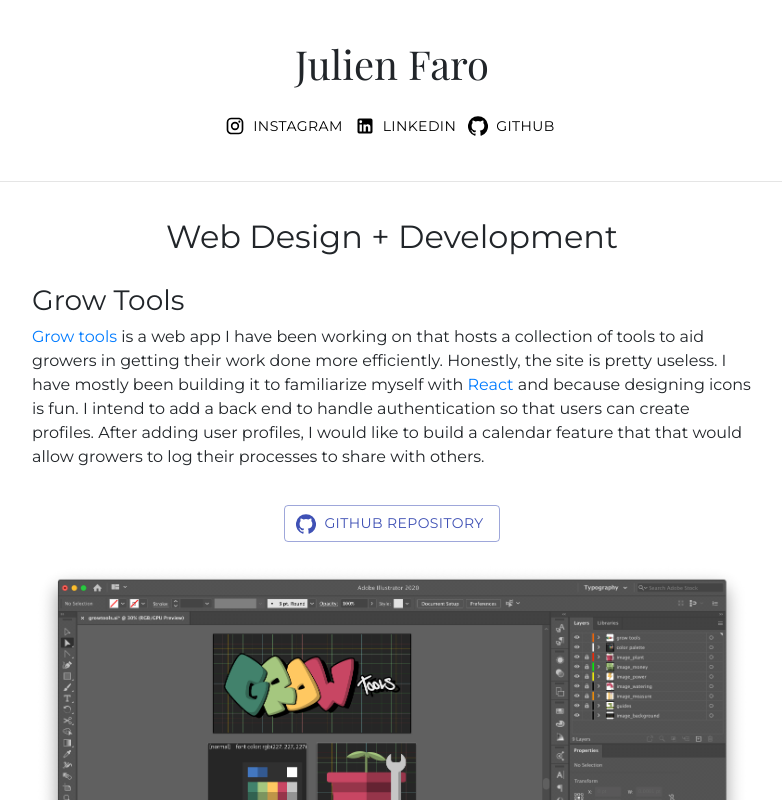
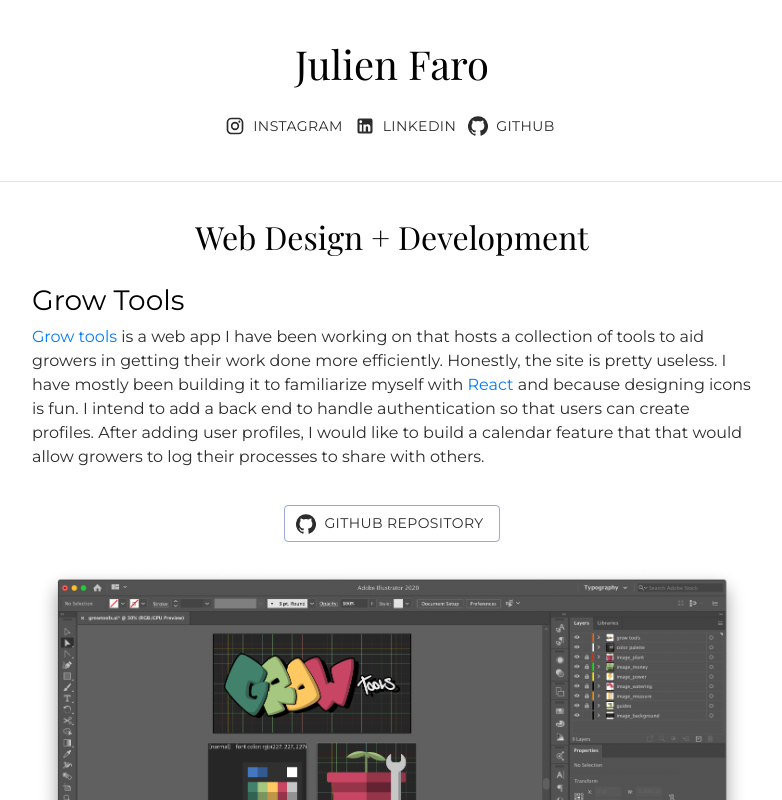
Before and after one commit to jfaro/portfolio, a React (Create React App) app: page / in a window 1280 px wide. Shown: the top 800 px of the page, without its empty margins (248-1030 px from the left). Built offline with nearby package versions, Linux system fonts and the light colour scheme.

Commit message:
updated global styles

```diff
--- a/src/App.css
+++ b/src/App.css
@@ -5,6 +5,7 @@
 * {
   box-sizing: border-box;
   font-family: 'Montserrat', sans-serif;
+  color: rgb(44, 44, 44);
 }
 
 /* override browser default */
@@ -19,12 +20,19 @@ h1 {
   font-family: 'Playfair Display', serif;
   text-align: center;
   padding-top: 20px;
+  color: rgb(0, 0, 0);
 }
 
 h2 {
+  font-family: 'Playfair Display', serif;
   text-align: center;
   padding-top: 20px;
   padding-bottom: 20px;
+  color: rgb(0, 0, 0);
+}
+
+h3 {
+  color: rgb(0, 0, 0);
 }
 
 hr {
--- a/src/components/Header.js
+++ b/src/components/Header.js
@@ -2,7 +2,6 @@ import React from "react";
 import "./Header.css";
 
 import Button from "@material-ui/core/Button"
-import IconButton from "@material-ui/core/IconButton";
 import InstagramIcon from "@material-ui/icons/Instagram";
 import LinkedInIcon from "@material-ui/icons/LinkedIn";
 import GitHubIcon from '@material-ui/icons/GitHub';
```
